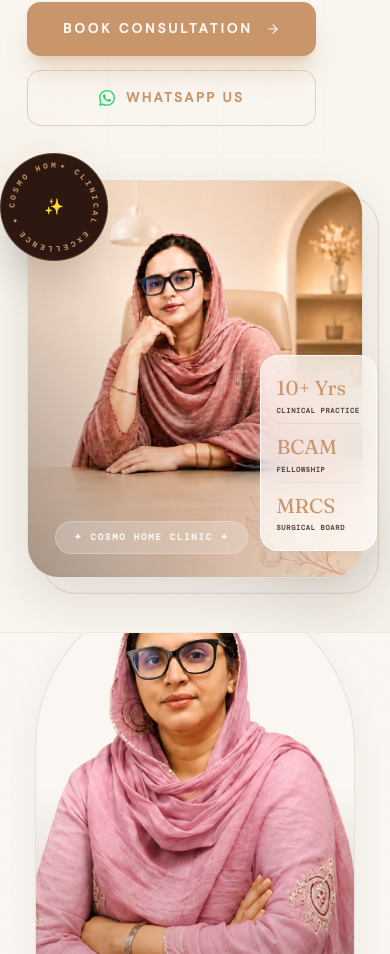
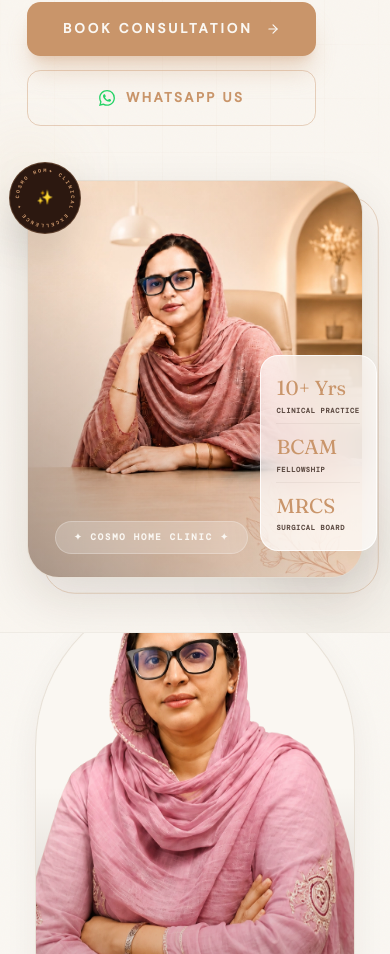
Before and after one commit to playkidsofficial6-oss/cosmohome, a React (Vite) app: page /dr-ruxana in a window 390 px wide. Shown: the part 838-1792 px from the top of the page. Built offline with nearby package versions, Linux system fonts and the light colour scheme.

Commit message:
feat: add DrRuxana profile page with parallax animations and career milestones

```diff
--- a/src/pages/DrRuxana.tsx
+++ b/src/pages/DrRuxana.tsx
@@ -201,7 +201,7 @@ export default function DrRuxanaPage() {
                   whileInView={{ opacity: 1, scale: 1 }}
                   viewport={{ once: true }}
                   transition={{ duration: 0.8, delay: 0.7 }}
-                  className="absolute -top-6 -left-6 z-20 w-24 h-24 bg-[#2C1810] text-[#FAF7F2] rounded-full shadow-2xl flex items-center justify-center border border-[#C9956A]/30 overflow-hidden group cursor-pointer"
+                  className="absolute -top-4 -left-4 sm:-top-6 sm:-left-6 z-20 w-16 h-16 sm:w-24 sm:h-24 bg-[#2C1810] text-[#FAF7F2] rounded-full shadow-2xl flex items-center justify-center border border-[#C9956A]/30 overflow-hidden group cursor-pointer"
                 >
                   {/* Rotating circular text SVG */}
                   <motion.svg
@@ -218,7 +218,7 @@ export default function DrRuxanaPage() {
                     </text>
                   </motion.svg>
                   {/* Small gold leaf logo in the absolute center */}
-                  <div className="absolute inset-0 flex items-center justify-center text-sm font-light text-[#FAF7F2] select-none">
+                  <div className="absolute inset-0 flex items-center justify-center text-xs sm:text-sm font-light text-[#FAF7F2] select-none">
                     ✨
                   </div>
                 </motion.div>
```
